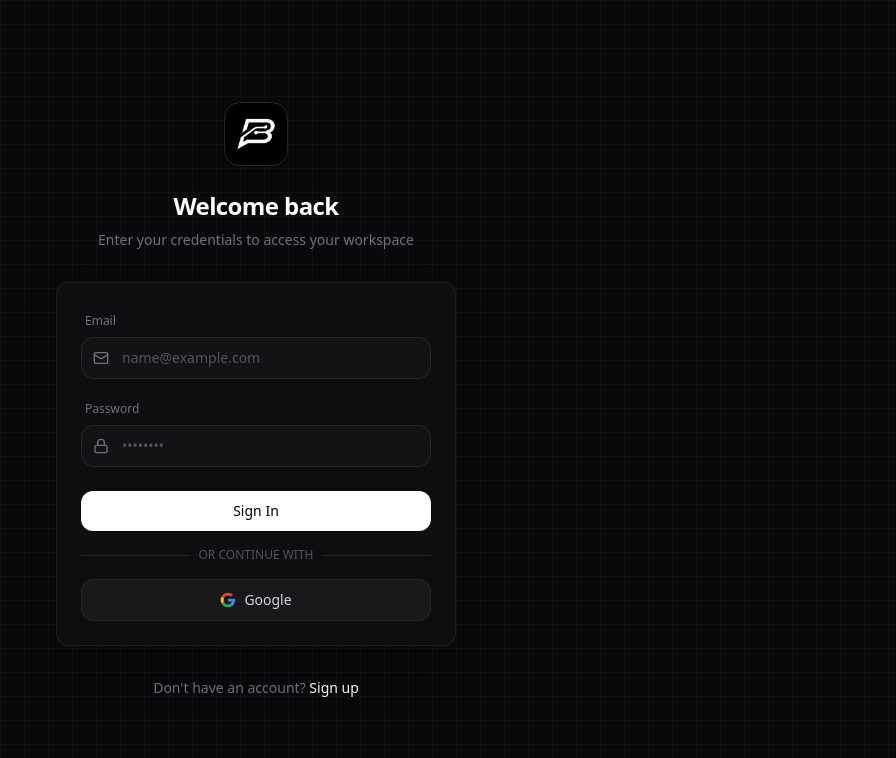
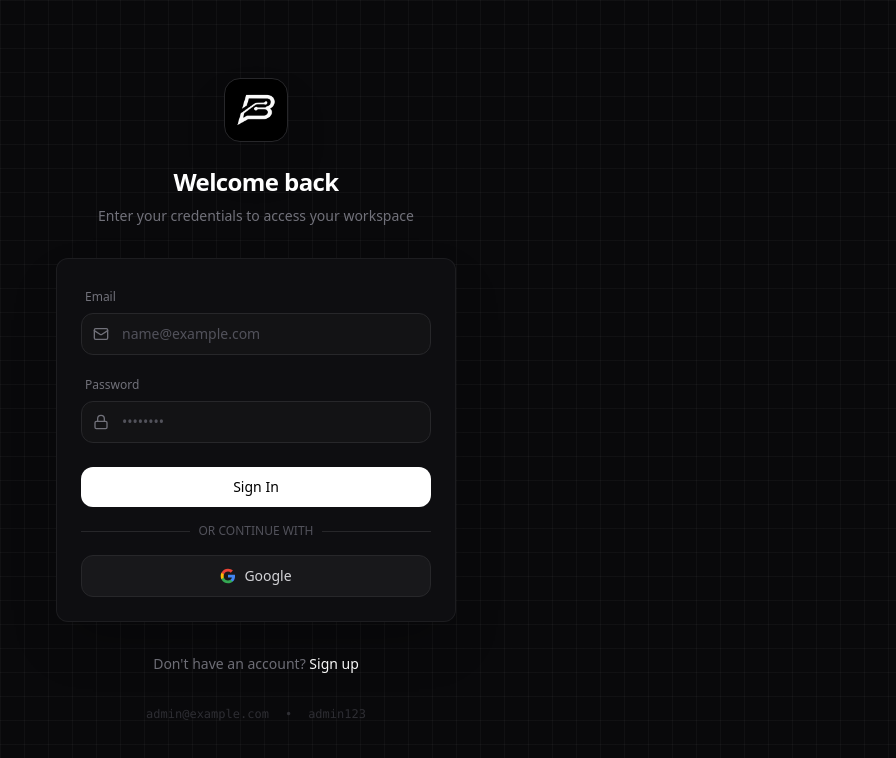
Before and after one commit to ikhwantchy/sendr, a Next.js app in the folder frontend/: page /login in a window 1280 px wide. Shown: the top 758 px of the page, without its empty margins (384-1280 px from the left). Built offline with nearby package versions, Linux system fonts and the light colour scheme.

Commit message:
Revert: Restore credentials hint on login page

```diff
--- a/frontend/src/app/login/page.tsx
+++ b/frontend/src/app/login/page.tsx
@@ -145,6 +145,13 @@ export default function LoginPage() {
                         Sign up
                     </Link>
                 </p>
+
+                {/* Default Credentials Hint (Dev only) */}
+                <div className="mt-8 flex items-center justify-center gap-4 text-xs text-zinc-600 font-mono opacity-50 hover:opacity-100 transition-opacity">
+                    <span>admin@example.com</span>
+                    <span>•</span>
+                    <span>admin123</span>
+                </div>
             </div>
         </div>
     )
```
